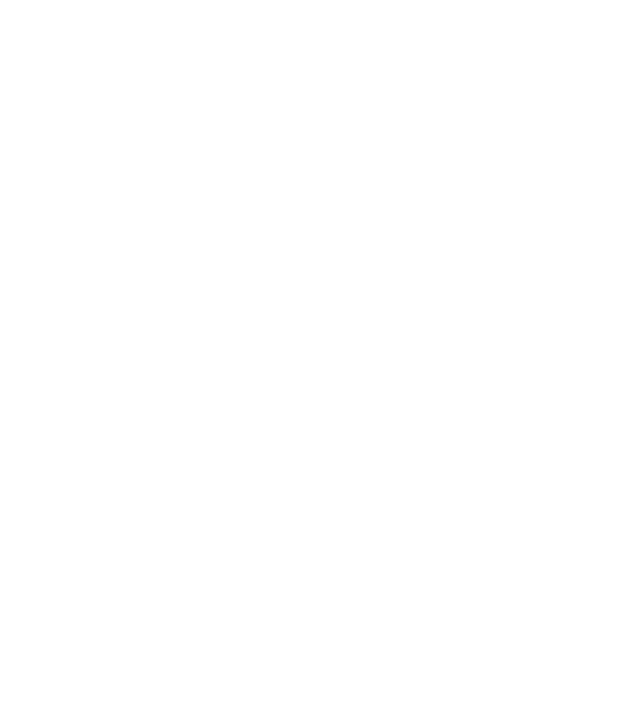
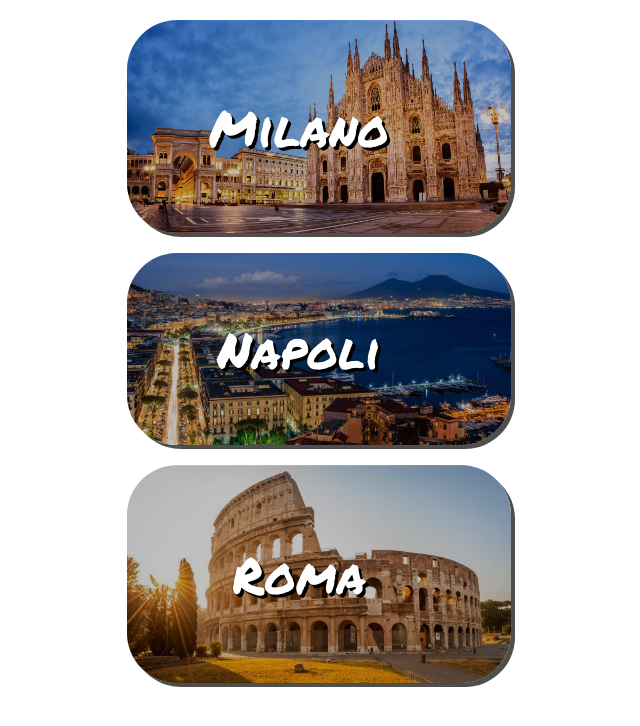
Before and after one commit to roccorefice/htmlcss-airbnb, a plain HTML site: page index.html in a window 1280 px wide. Shown: the whole page, without its empty margins (341-981 px from the left). Drawn offline with Linux system fonts and the light colour scheme.

Commit message:
Completo
Commit finale che include l'overlay, il text e box shadow, border-radius. Infine ho visto come centrare il tutto usando display:flex...

```diff
--- a/assets/css/style.css
+++ b/assets/css/style.css
@@ -4,4 +4,46 @@
   padding: 0;
 }
 
-.
+body{
+  display: flex;
+  flex-direction: column;
+  align-items: center;
+}
+
+.city{
+  width: 30vw;
+  position: relative;
+}
+
+.city img{
+  margin: 20px;
+  width: 100%;
+  box-shadow: 4px 4px #4F4F4F;
+  display: block;
+  border-radius: 50px;
+  background-size: contain;
+}
+
+.city span{
+  font-family: 'Permanent Marker', cursive;
+  color: white;
+  font-size: 50px;
+  text-shadow: 3px 3px #000000;
+  position: absolute;
+  left: 50%;
+  top: 50%;
+  transform: translate(-50%, -50%);
+}
+
+.overlay{
+  width: 100%;
+  height: 100%;
+  border-radius: 50px;
+  background: rgba(0, 0, 0, 0.25);
+  position: absolute;
+  left: 50%;
+  top: 50%;
+  transform: translate(-50%, -50%);
+  display: block;
+  margin-left: 20px;
+}
--- a/index.html
+++ b/index.html
@@ -3,10 +3,34 @@
   <head>
     <meta charset="utf-8">
     <link rel="stylesheet" href="assets/css/style.css">
-    <title></title>
+    <link href="https://fonts.googleapis.com/css2?family=Permanent+Marker&display=swap" rel="stylesheet">
+    <title>Airbnb</title>
   </head>
   <body>
-
-
+    <!-- container -->
+    <div id="container">
+      <!-- Milano -->
+      <div class="city">
+        <a href="#"><img src="assets/img/milano.jpg" alt="Foto del Duomo di Milano"></a>
+        <div class="overlay"></div>
+        <span>Milano</span>
+      </div>
+      <!--/Milano -->
+      <!-- Napoli -->
+      <div class="city">
+        <a href="#"><img src="assets/img/napoli.jpg" alt="Foto del golfo di Napoli"></a>
+        <div class="overlay"></div>
+        <span>Napoli</span>
+      </div>
+      <!-- /Napoli -->
+      <!-- Roma -->
+      <div class="city">
+        <a href="#"><img src="assets/img/roma.jpg" alt="Foto del Colosseo di Roma"></a>
+        <div class="overlay"></div>
+        <span>Roma</span>
+      </div>
+      <!-- /Roma -->
+    </div>
+    <!-- /container -->
   </body>
 </html>
```
